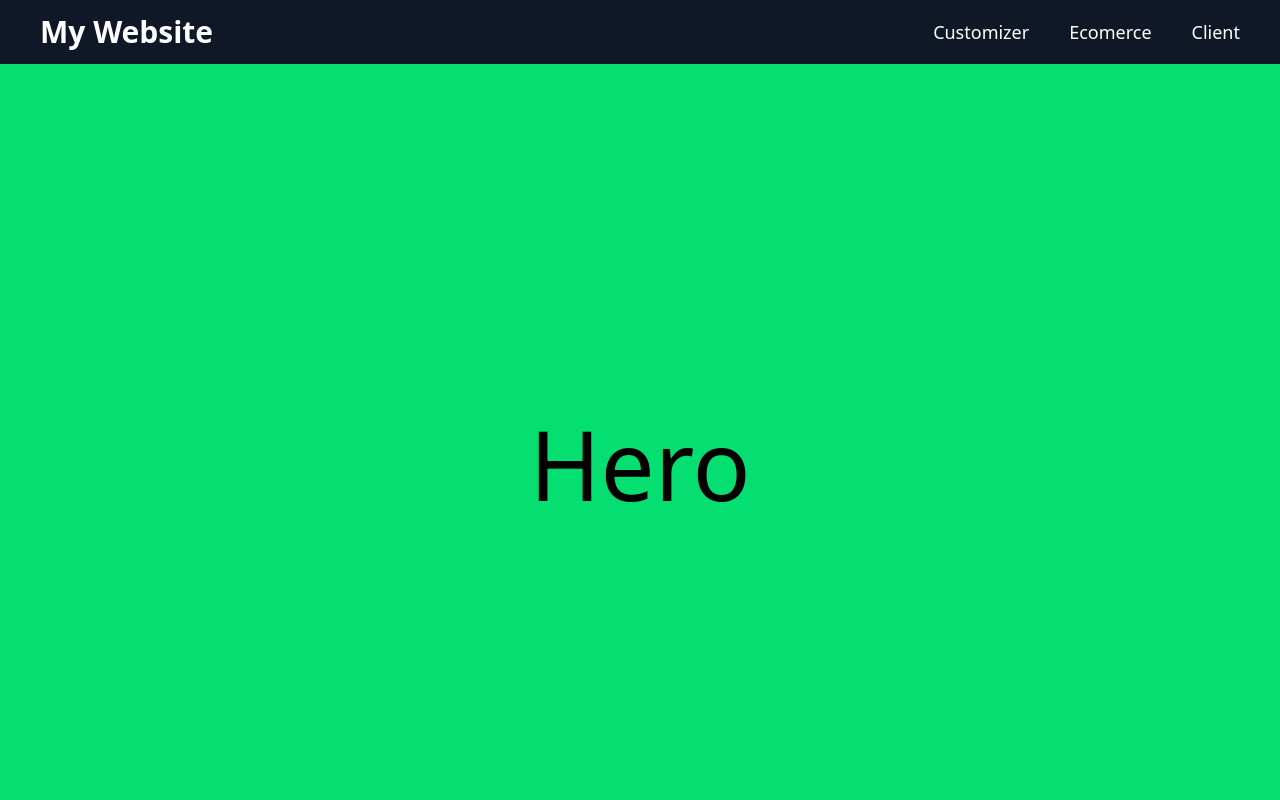
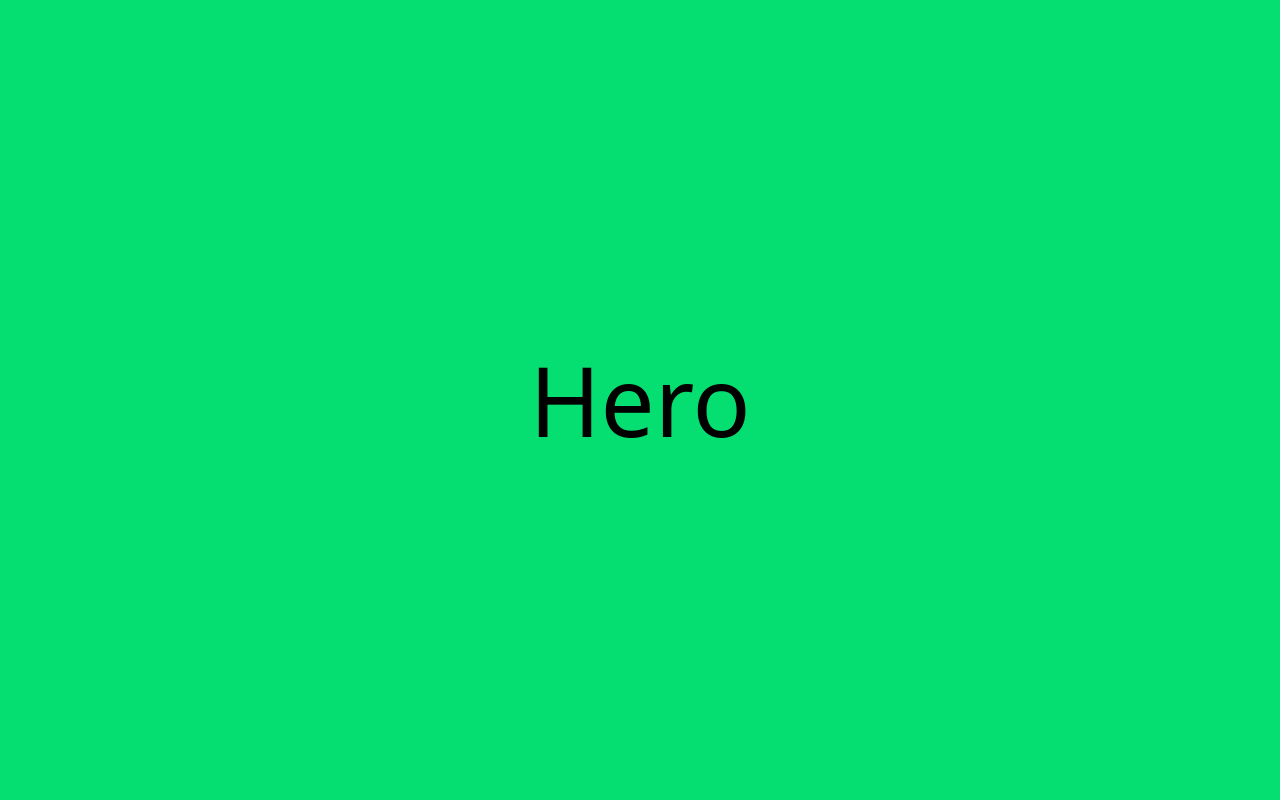
Before and after one commit to Fafa008/E-commerce, a React (Vite) app in the folder client/: page / in a window 1280 px wide. Shown: the top 800 px of the page. Built offline with nearby package versions, Linux system fonts and the light colour scheme.

Commit message:
fix: correct component styles and structure in Header and Customizer

```diff
--- a/client/src/App.jsx
+++ b/client/src/App.jsx
@@ -31,8 +31,8 @@ function App() {
         <Route path="/customizer" element={<Custimizer />} />
         <Route path="/ecomerce" element={<Ecomerce />} />
       </Routes>
+
   );
 }
 
 export default App;
-// import React from 'react'
--- a/client/src/layout/Header.jsx
+++ b/client/src/layout/Header.jsx
@@ -2,7 +2,7 @@ import React from 'react'
 
 const Header = () => {
   return (
-    <header className='w-full h-16 bg-gray-900 flex items-center justify-between px-10'>
+    <header className='absolute w-full h-16 bg-gray-900 flex items-center justify-between px-10'>
       <h1 className='text-white text-3xl font-bold'>My Website</h1>
       <nav className='flex items-center gap-10'>
         <a href="/customizer" className='text-white text-lg'>Customizer</a>
--- a/client/src/pages/Customizer.jsx
+++ b/client/src/pages/Customizer.jsx
@@ -5,9 +5,9 @@ const Customizer = () => {
   return (
     <div className='absolute top-0 left-0 z-10 w-full h-full bg-black/50'>
       <div className='absolute top-0 left-0 w-full h-full bg-white/10 backdrop-blur-lg p-4'>
-        <h1 className='text-white'>Customizer</h1>
+        <h1 className='text-3xl '>Customizer</h1>
         <CanvasWrapper />
-        </div>
+      </div>
     </div>
   )
 }
```
